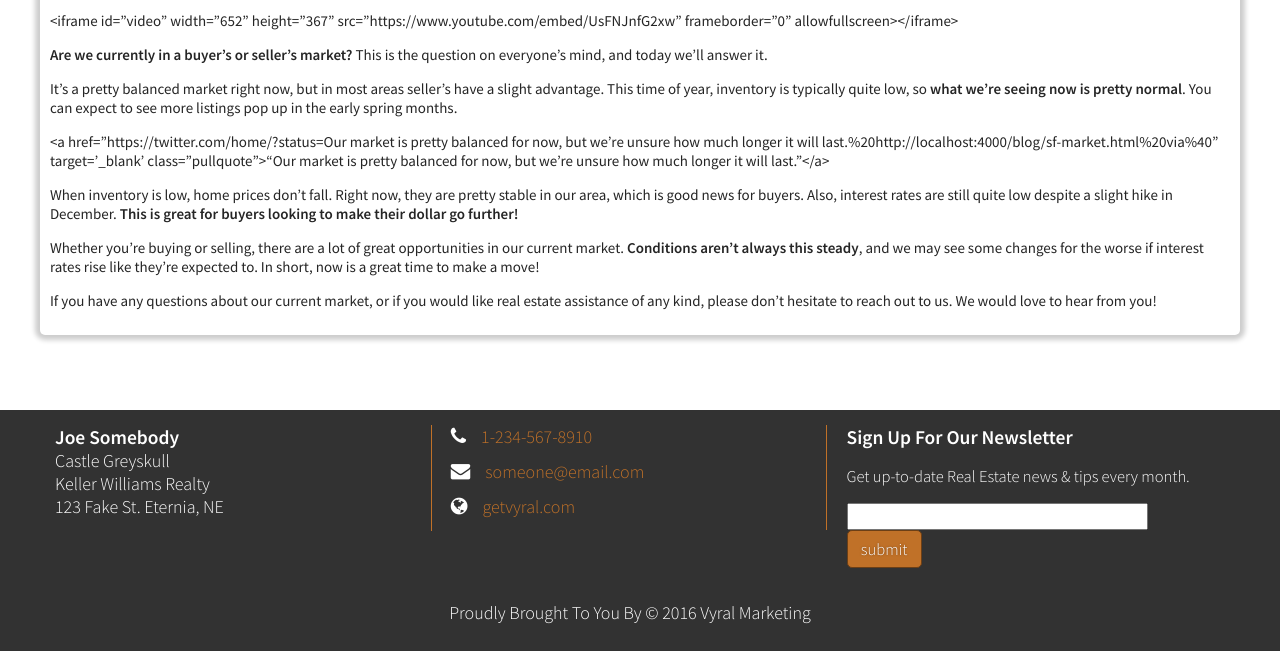
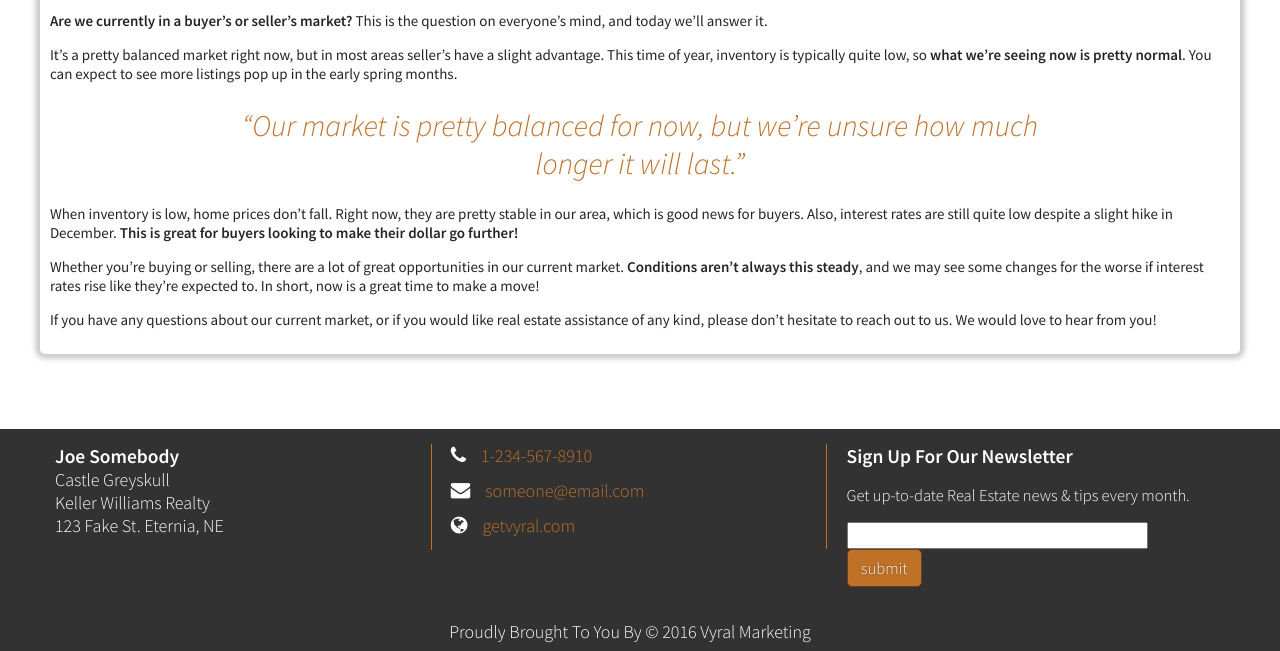
Before and after one commit to Cutcopy/Vyral-Jekyll, a Jekyll site: the page built from _posts/2016-03-21-sf-market.markdown, in a window 1280 px wide and 900 px high, scrolled down 984 px, cut to the strip 249-900 px from the top of the window. Built offline with Jekyll 4.4.1, drawn with Linux system fonts in a browser that asks for light colours; nearby versions of some CDN libraries.

Commit message:
adding youtube and pullquote to defaults.md

```diff
--- a/_posts/2016-03-21-sf-market.markdown
+++ b/_posts/2016-03-21-sf-market.markdown
@@ -15,13 +17,11 @@
 
 <iframe id="video" width="652" height="367" src="https://www.youtube.com/embed/UsFNJnfG2xw" frameborder="0" allowfullscreen=""></iframe>
 
-&lt;iframe id="video" width="652" height="367" src="https://www.youtube.com/embed/UsFNJnfG2xw" frameborder="0" allowfullscreen&gt;&lt;/iframe&gt;
-
 **Are we currently in a buyer's or seller's market?** This is the question on everyone's mind, and today we'll answer it.
 
 It’s a pretty balanced market right now, but in most areas seller’s have a slight advantage. This time of year, inventory is typically quite low, so **what we’re seeing now is pretty normal**. You can expect to see more listings pop up in the early spring months.
 
-| &lt;a href="https://twitter.com/home/?status={{page.pullquote}}%20{{site.url}}{{page.url}}%20via%40{{site.data.settings.socials.twitter</td><td>remove: 'https://twitter.com/'}}" target='_blank' class="pullquote"&gt;“{{page.pullquote}}”&lt;/a&gt; |
+<a href="https://twitter.com/home/?status={{page.pullquote}}%20{{site.url}}{{page.url}}%20via%40{{site.data.settings.socials.twitter | remove: 'https://twitter.com/'}}" target="_blank" class="pullquote">&#8220;{{page.pullquote}}&#8221;</a>
 
 When inventory is low, home prices don’t fall. Right now, they are pretty stable in our area, which is good news for buyers. Also, interest rates are still quite low despite a slight hike in December. **This is great for buyers looking to make their dollar go further!**
 
```
Also changed, not shown: other parts of _posts/2016-03-21-sf-market.markdown (+2 -0 lines), _posts/_defaults.md (+9 -1 lines).
